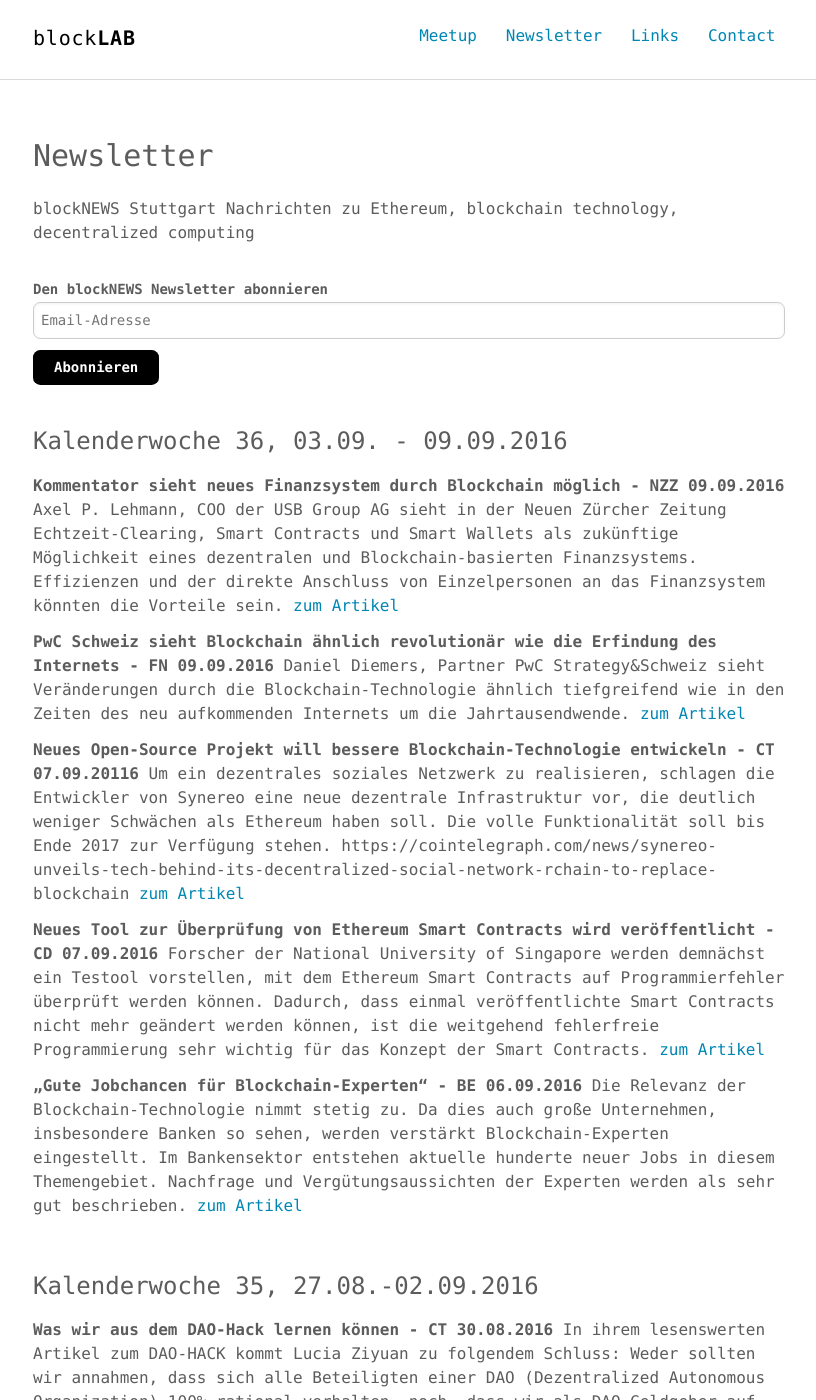
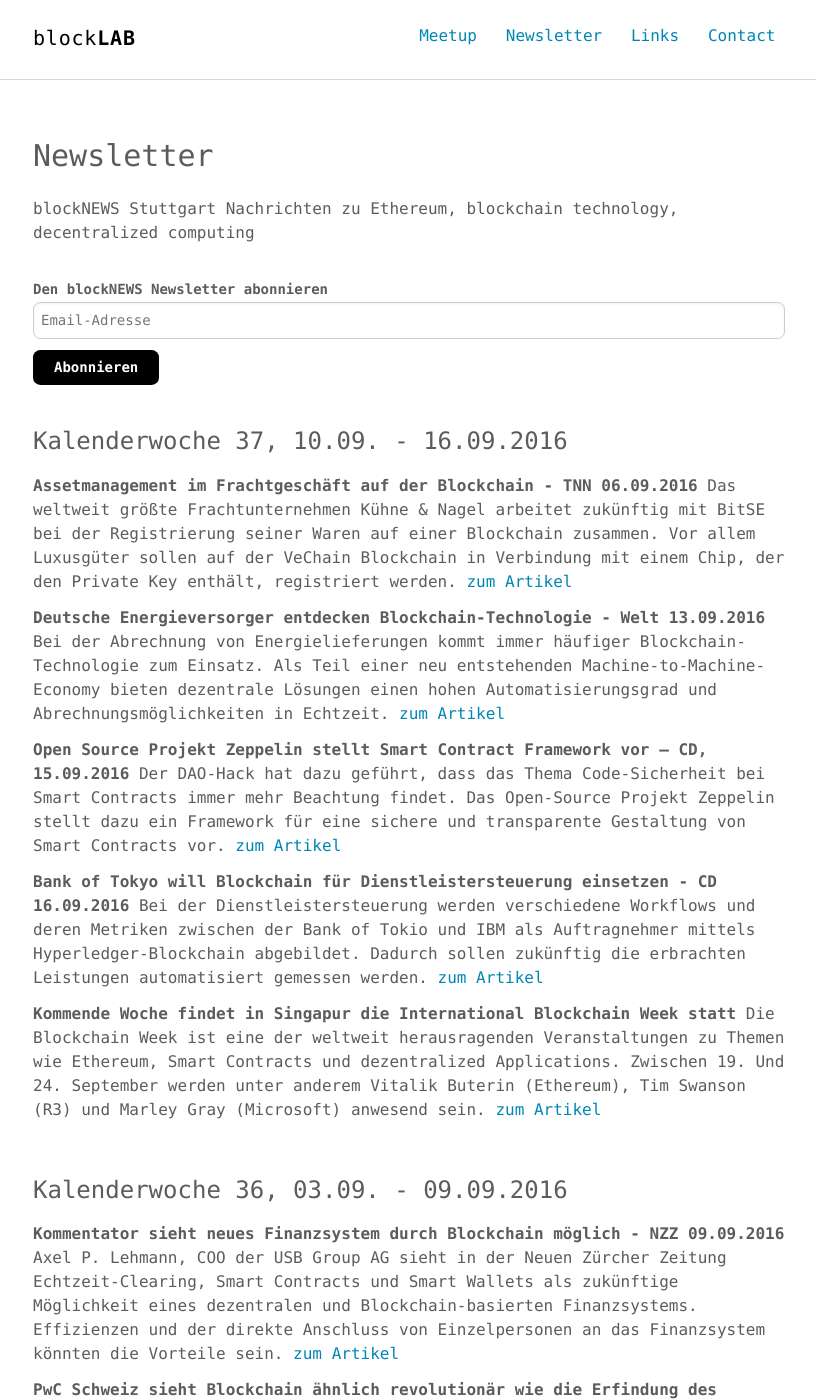
Before and after one commit to blocklab/site, a Jekyll site: the page built from newsletter.md, in a window 1280 px wide and 1400 px high. Shown: the whole window, without its empty margins (231-1047 px from the left). Built offline with Jekyll 4.4.1, drawn with Linux system fonts in a browser that asks for light colours; comment, search, counter and statistics services are not loaded.

Commit message:
Update newsletter.md

```diff
--- a/newsletter.md
+++ b/newsletter.md
@@ -27,6 +27,30 @@ Nachrichten zu Ethereum, blockchain technology, decentralized computing
 </div>
 
 <!--End mc_embed_signup-->
+
+<br>
+### Kalenderwoche 37, 10.09. - 16.09.2016
+
+**Assetmanagement im Frachtgeschäft auf der Blockchain - TNN 06.09.2016**
+Das weltweit größte Frachtunternehmen Kühne & Nagel arbeitet zukünftig mit BitSE bei der Registrierung seiner Waren auf einer Blockchain zusammen. Vor allem Luxusgüter sollen auf der VeChain Blockchain in Verbindung mit einem Chip, der den Private Key enthält, registriert werden.
+[zum Artikel](http://www.trustnodes.com/worlds-largest-freight-company-to-use-blockchain-tech-for-asset-management)
+
+**Deutsche Energieversorger entdecken Blockchain-Technologie - Welt 13.09.2016**
+Bei der Abrechnung von Energielieferungen kommt immer häufiger Blockchain-Technologie zum Einsatz. Als Teil einer neu entstehenden Machine-to-Machine-Economy bieten dezentrale Lösungen einen hohen Automatisierungsgrad und Abrechnungsmöglichkeiten in Echtzeit.
+[zum Artikel](https://www.welt.de/newsticker/bloomberg/article158119549/RWE-und-andere-Versorger-entdecken-die-Blockchain-Technologie.html)
+
+**Open Source Projekt Zeppelin stellt Smart Contract Framework vor – CD, 15.09.2016**
+Der DAO-Hack hat dazu geführt, dass das Thema Code-Sicherheit bei Smart Contracts immer mehr Beachtung findet. Das Open-Source Projekt Zeppelin stellt dazu ein Framework für eine sichere und transparente Gestaltung von Smart Contracts vor.
+[zum Artikel](http://www.coindesk.com/blockchain-veterans-unveil-secure-smart-contracts-framework/)
+
+**Bank of Tokyo will Blockchain für Dienstleistersteuerung einsetzen - CD 16.09.2016**
+Bei der Dienstleistersteuerung werden verschiedene Workflows und deren Metriken zwischen der Bank of Tokio und IBM als Auftragnehmer mittels Hyperledger-Blockchain abgebildet. Dadurch sollen zukünftig die erbrachten Leistungen automatisiert gemessen werden.
+[zum Artikel](http://www.coindesk.com/bank-tokyo-use-blockchain-contract-management-2018/)
+
+**Kommende Woche findet in Singapur die International Blockchain Week statt**
+Die Blockchain Week ist eine der weltweit herausragenden Veranstaltungen zu Themen wie Ethereum, Smart Contracts und dezentralized Applications. Zwischen 19. Und 24. September werden unter anderem Vitalik Buterin (Ethereum), Tim Swanson (R3) und Marley Gray (Microsoft) anwesend sein.
+[zum Artikel](http://www.blockchainweek2016.org/index_en.html)
+
 
 <br>
 ### Kalenderwoche 36, 03.09. - 09.09.2016
```
